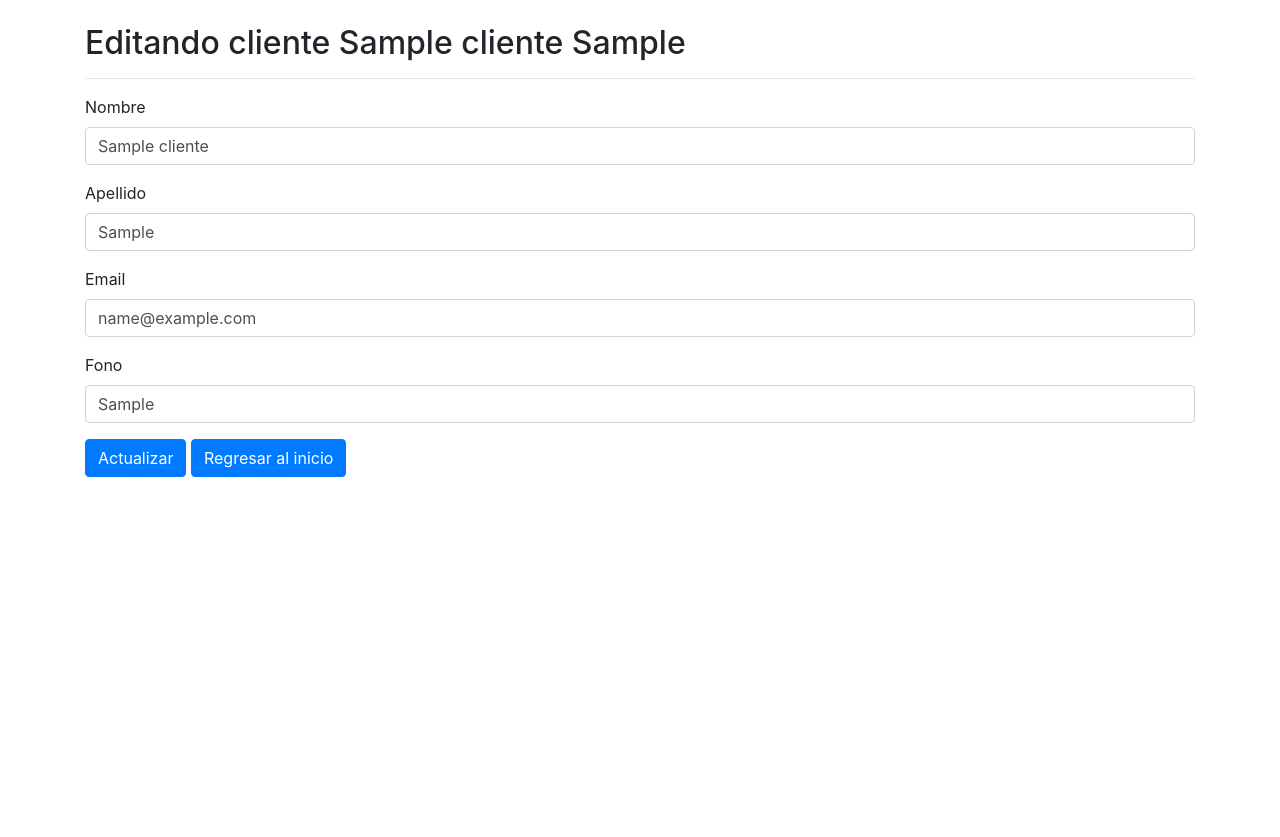
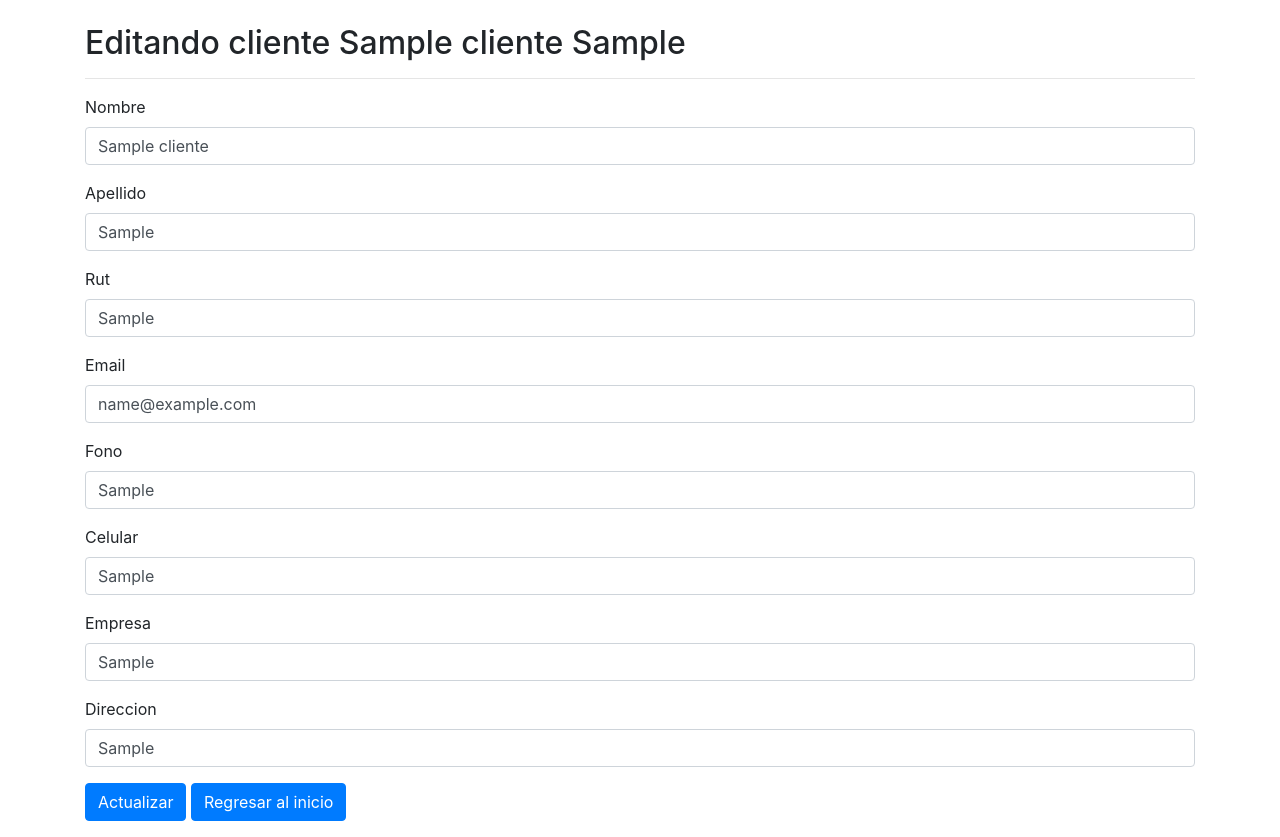
Before and after one commit to insomn1um/sysos, a PHP site: page /editar.php?id=1 in a window 1280 px wide. Before the commit the page ends 477 px from the top, so only its background shows below. Run offline with PHP 8.4, Linux system fonts and the light colour scheme; tables that the repository leaves empty hold one stand-in row (values such as "Sample post").

Commit message:
Editar OK

```diff
--- a/editar.php
+++ b/editar.php
@@ -25,17 +25,26 @@ if (isset($_POST['submit'])) {
 
     $clientes = [
       "id"        => $_GET['id'],
-      "nombre"    => $_POST['nombre'],
-      "apellido"  => $_POST['apellido'],
-      "email"     => $_POST['email'],
-      "fono"      => $_POST['fono']
+      "rut"   => $_POST['rut'],
+      "nombre"   => $_POST['nombre'],
+      "apellido" => $_POST['apellido'],
+      "email"   => $_POST['email'],
+      "fono"    => $_POST['fono'],
+      "celular"  => $_POST['celular'],
+      "empresa"     => $_POST['empresa'],
+      "direccion"    => $_POST['direccion'],
     ];
 
     $consultaSQL = "UPDATE clientes SET
+        id = :id,
+        rut = :rut,
         nombre = :nombre,
         apellido = :apellido,
         email = :email,
         fono = :fono,
+        celular = :celular,
+        empresa = :empresa,
+        direccion = direccion,
         updated_at = NOW()
         WHERE id = :id";
     $consulta = $conexion->prepare($consultaSQL);
@@ -95,7 +104,7 @@ if (isset($_POST['submit']) && !$resultado['error']) {
     <div class="row">
       <div class="col-md-12">
         <div class="alert alert-success" role="alert">
-          El cl$clientes ha sido actualizado correctamente
+          El cliente ha sido actualizado correctamente
         </div>
       </div>
     </div>
@@ -121,6 +130,12 @@ if (isset($clientes) && $clientes) {
             <label for="apellido">Apellido</label>
             <input type="text" name="apellido" id="apellido" value="<?= escapar($clientes['apellido']) ?>" class="form-control">
           </div>
+
+          <div class="form-group">
+            <label for="rut">Rut</label>
+            <input type="text" name="rut" id="rut" value="<?= escapar($clientes['rut']) ?>" class="form-control">
+          </div>
+
           <div class="form-group">
             <label for="email">Email</label>
             <input type="email" name="email" id="email" value="<?= escapar($clientes['email']) ?>" class="form-control">
@@ -129,6 +144,20 @@ if (isset($clientes) && $clientes) {
             <label for="fono">Fono</label>
             <input type="text" name="fono" id="fono" value="<?= escapar($clientes['fono']) ?>" class="form-control">
           </div>
+          <div class="form-group">
+            <label for="celular">Celular</label>
+            <input type="text" name="celular" id= "celular" value="<?= escapar($clientes['celular']) ?>" class="form-control">
+          </div>
+          <div class="form-group">
+            <label for="empresa">Empresa</label>
+            <input type="text" name="empresa" id="empresa" value="<?= escapar($clientes['empresa']) ?>" class="form-control">
+          </div>
+          <div class="form-group">
+            <label for="direccion">Direccion</label>
+            <input type="text" name="direccion" id="direccion" value="<?= escapar($clientes['direccion']) ?>" class="form-control">
+          </div>
+
+
           <div class="form-group">
             <input name="csrf" type="hidden" value="<?php echo escapar($_SESSION['csrf']); ?>">
             <input type="submit" name="submit" class="btn btn-primary" value="Actualizar">
```
Also changed, not shown: data/migración.sql (+26 -0 lines).
